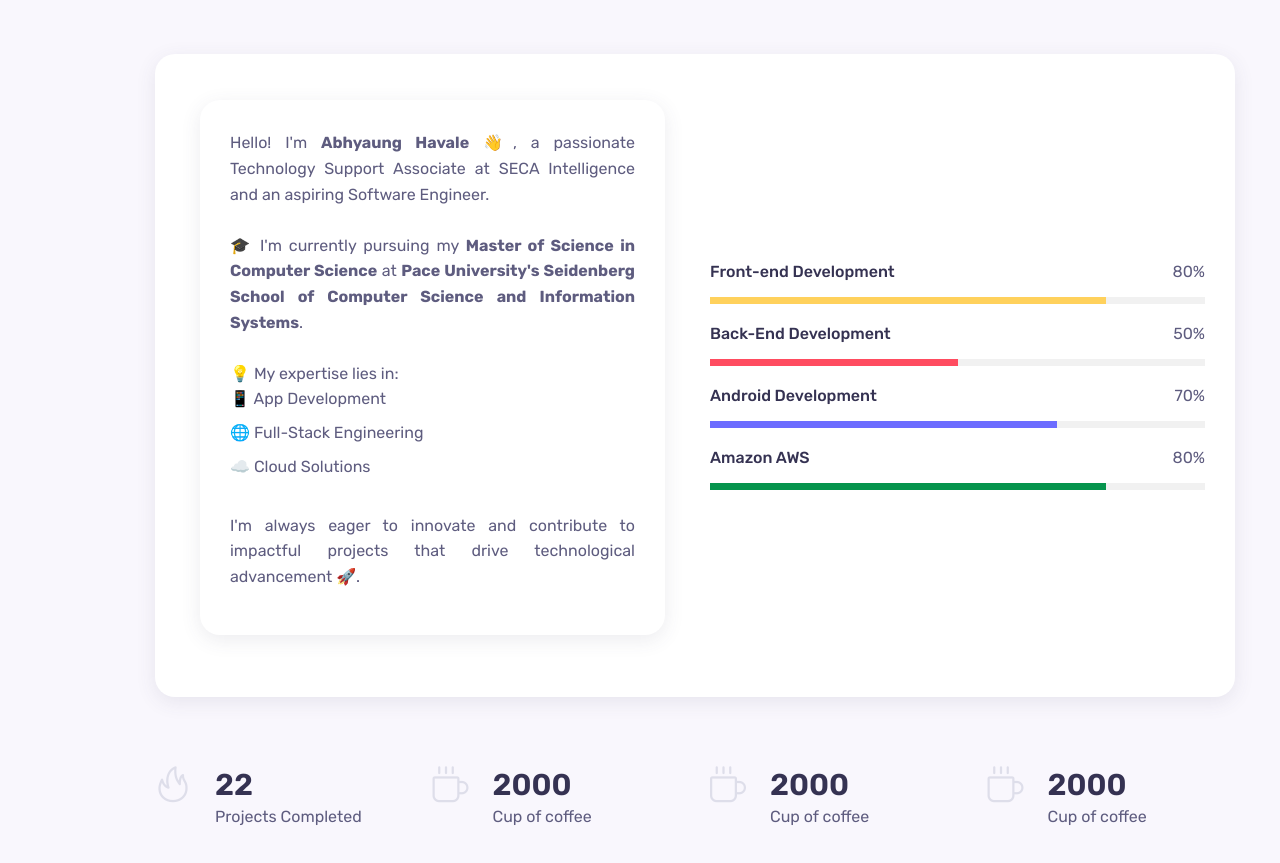
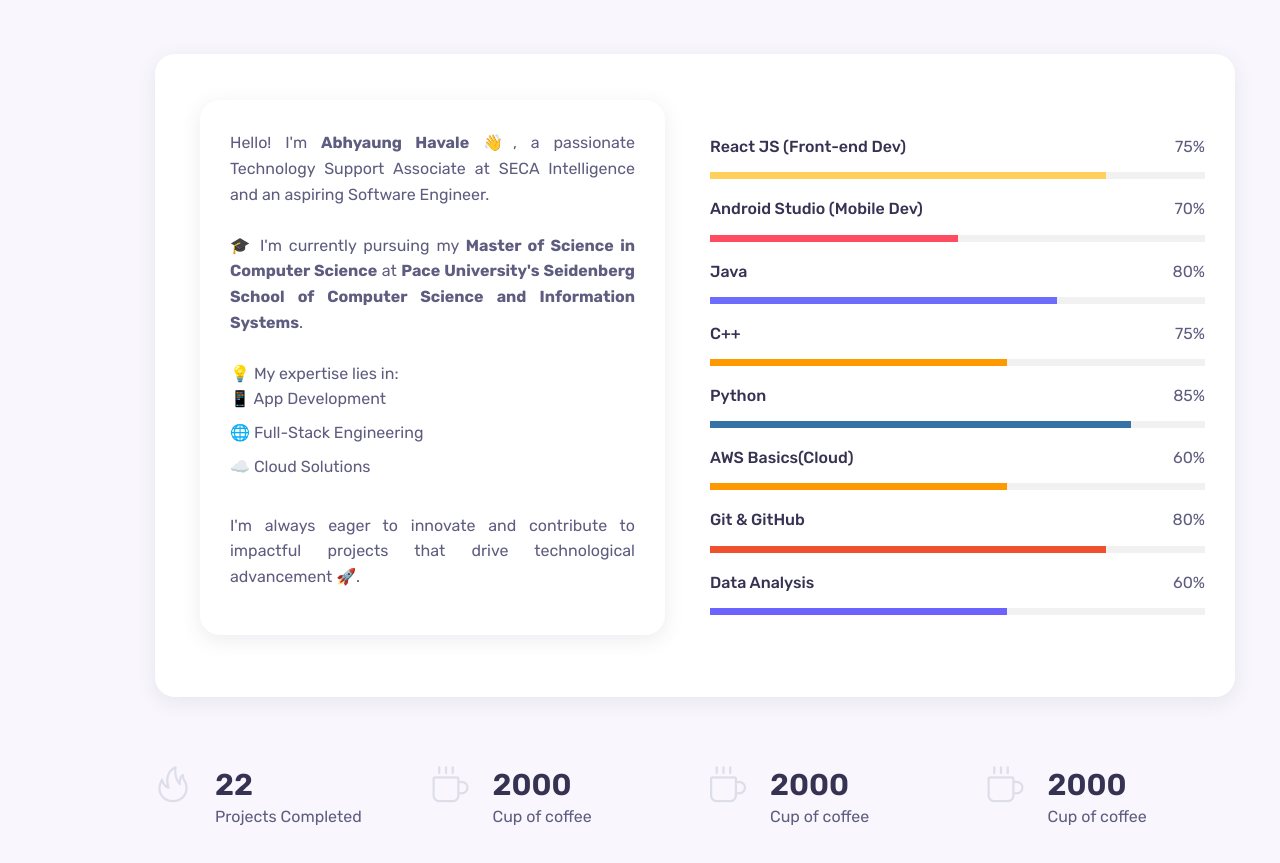
Before and after one commit to abhyaung/abhyaung.github.io, a React (Create React App) app: page / in a window 1280 px wide. Shown: the part 1122-1985 px from the top of the page. Built offline with nearby package versions, Linux system fonts and the light colour scheme.

Commit message:
updated about page 4/27/25

```diff
--- a/src/components/about/About.jsx
+++ b/src/components/about/About.jsx
@@ -49,8 +49,8 @@ const About = () => {
            {/* skill 1 */}
             <div className="skills_data">
               <div className="skills_titles">
-                <h3 className="skills_name">Front-end Development</h3>
-                <span className="skills_number">80%</span>
+                <h3 className="skills_name">React JS (Front-end Dev)</h3>
+                <span className="skills_number">75%</span>
               </div>
 
               <div className="skills_bar">
@@ -61,8 +61,8 @@ const About = () => {
             {/* skill 2 */}
             <div className="skills_data">
               <div className="skills_titles">
-                <h3 className="skills_name">Back-End Development</h3>
-                <span className="skills_number ">50%</span>
+                <h3 className="skills_name">Android Studio (Mobile Dev)</h3>
+                <span className="skills_number ">70%</span>
               </div>
 
               <div className="skills_bar">
@@ -73,8 +73,8 @@ const About = () => {
             {/* skill 3 */}
             <div className="skills_data">
               <div className="skills_titles">
-                <h3 className="skills_name">Android Development</h3>
-                <span className="skills_number">70%</span>
+                <h3 className="skills_name">Java</h3>
+                <span className="skills_number">80%</span>
               </div>
 
               <div className="skills_bar">
@@ -85,14 +85,63 @@ const About = () => {
             {/* skill 4 */}
             <div className="skills_data">
               <div className="skills_titles">
-                <h3 className="skills_name">Amazon AWS</h3>
-                <span className="skills_number">80%</span>
+                <h3 className="skills_name">C++</h3>
+                <span className="skills_number">75%</span>
               </div>
 
               <div className="skills_bar">
                 <span className="skills_percentage aws"></span>
               </div>
             </div>
+
+            {/* skill 5 */}
+            <div className="skills_data">
+              <div className="skills_titles">
+                <h3 className="skills_name">Python</h3>
+                <span className="skills_number">85%</span>
+              </div>
+
+              <div className="skills_bar">
+                <span className="skills_percentage python"></span>
+              </div>
+            </div>
+
+            {/* skill 6 */}
+            <div className="skills_data">
+              <div className="skills_titles">
+                <h3 className="skills_name">AWS Basics(Cloud)</h3>
+                <span className="skills_number">60%</span>
+              </div>
+
+              <div className="skills_bar">
+                <span className="skills_percentage aws"></span>
+              </div>
+            </div>
+
+            {/* skill 7 */}
+            <div className="skills_data">
+              <div className="skills_titles">
+                <h3 className="skills_name">Git & GitHub</h3>
+                <span className="skills_number">80%</span>
+              </div>
+
+              <div className="skills_bar">
+                <span className="skills_percentage git"></span>
+              </div>
+            </div>
+
+            {/* skill 8 */}
+            <div className="skills_data">
+              <div className="skills_titles">
+                <h3 className="skills_name">Data Analysis</h3>
+                <span className="skills_number">60%</span>
+              </div>
+
+              <div className="skills_bar">
+                <span className="skills_percentage dataanalysis"></span>
+              </div>
+            </div>
+
           </div>
 
 
--- a/src/components/about/about.css
+++ b/src/components/about/about.css
@@ -140,6 +140,32 @@
     background-color: rgb(6, 148, 77);
 }
 
+.aws {
+    width: 80%;
+    background-color: rgb(6, 148, 77);
+}
+
+.python {
+    width: 85%;
+    background-color: #3572A5; /* Python blue */
+}
+
+.aws {
+    width: 60%;
+    background-color: #FF9900; /* AWS orange */
+}
+
+.git {
+    width: 80%;
+    background-color: #F1502F; /* Git orange */
+}
+
+.dataanalysis {
+    width: 60%;
+    background-color: #6C63FF; /* Soft purple for Data Analysis */
+}
+
+
 .about_boxes {
     justify-content: center;
     grid-template-columns: repeat(4, 1fr);
```
